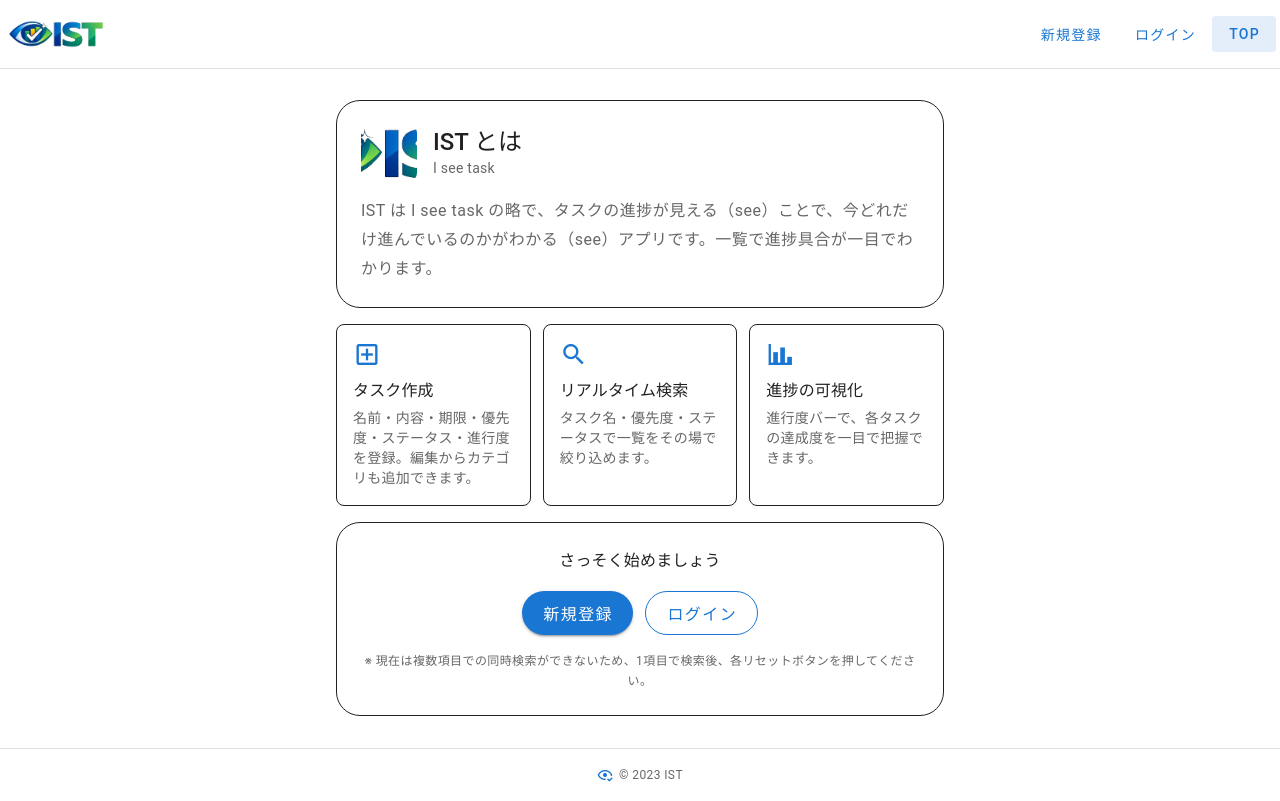
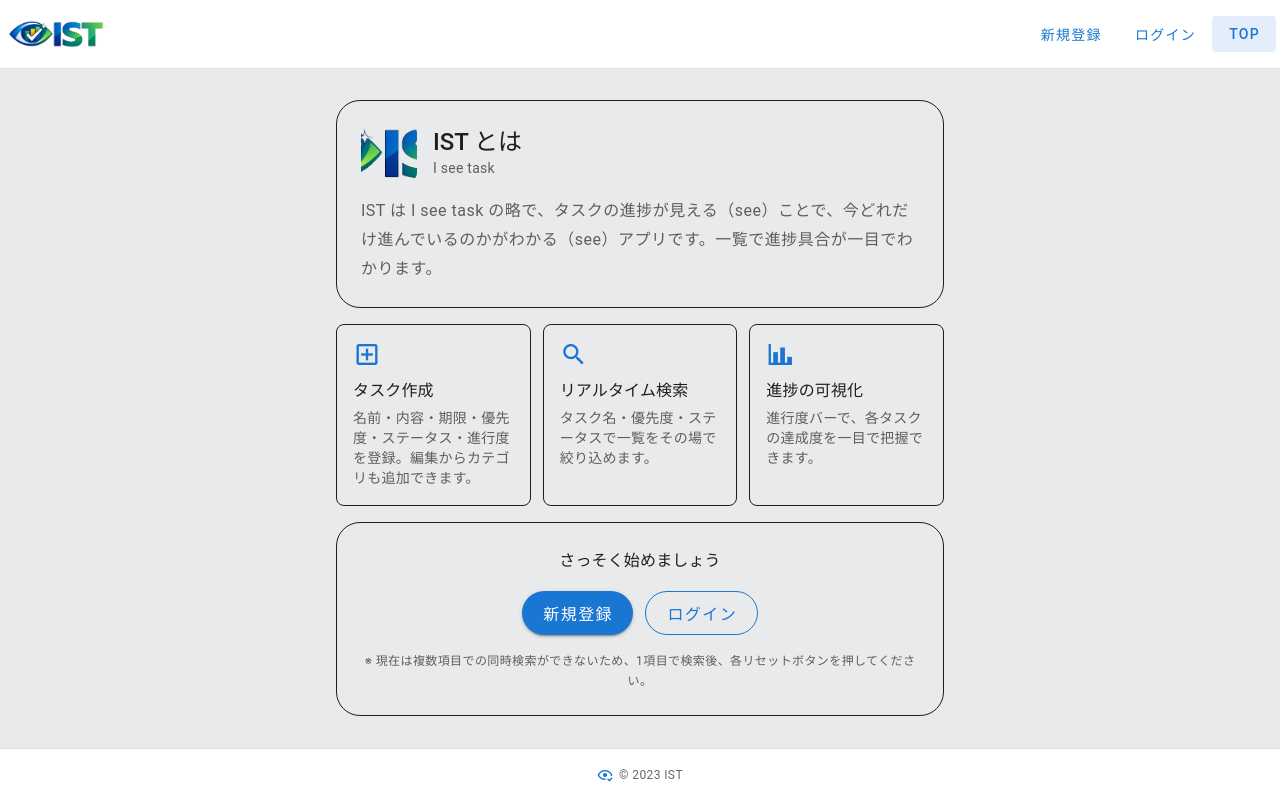
Before and after one commit to tomoki4321/okan_task_vue.js, a Vue app: page / in a window 1280 px wide. Built offline with nearby package versions, Linux system fonts and the light colour scheme.

Commit message:
背景色変更

```diff
--- a/src/App.vue
+++ b/src/App.vue
@@ -98,7 +98,7 @@ const onLogout = async():Promise<void> => {
       </v-list>
     </v-navigation-drawer>
     <!-- 本体 -->
-    <v-main>
+    <v-main class="app-main">
       <!-- フラッシュメッセージ -->
       <v-slide-y-transition>
         <v-alert
@@ -122,4 +122,9 @@ const onLogout = async():Promise<void> => {
   </v-app>
 </template>
 
-<style scoped></style>
+<style scoped>
+.app-main {
+  background-color: #e9eaec;
+  min-height: calc(100vh - 68px);
+}
+</style>
```
